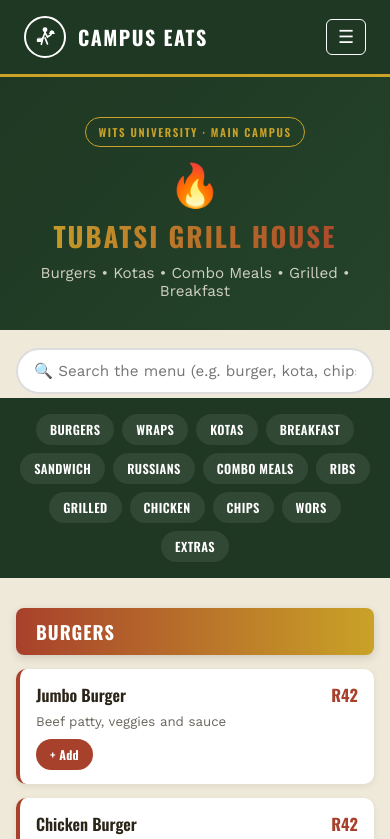
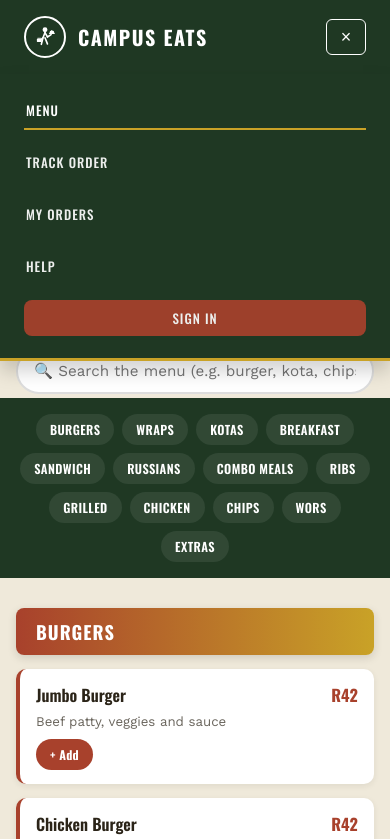
Before and after one commit to Thabiso203/CampusEatsWebsite, a plain HTML site: page campuseats-menu.html in a window 390 px wide. Both pictures are taken after a click on the button "Open navigation menu". Shown: the top 839 px of the page. Drawn offline with nearby package versions, Linux system fonts and the light colour scheme.

Commit message:
Make menu mobile navigation functional

```diff
--- a/campuseats-menu.html
+++ b/campuseats-menu.html
@@ -479,6 +479,22 @@
 
   @media (max-width: 640px) {
     .nav-links { display: none; }
+    .nav-links.open {
+      display: flex;
+      position: absolute;
+      top: 100%;
+      left: 0;
+      right: 0;
+      flex-direction: column;
+      align-items: stretch;
+      gap: 14px;
+      padding: 18px 24px 22px;
+      background: var(--hunter);
+      border-bottom: 3px solid var(--gold);
+      box-shadow: 0 10px 18px rgba(0, 0, 0, 0.18);
+    }
+    .nav-links.open .nav-label { width: 100%; padding: 8px 2px; }
+    .nav-links.open .btn-signin { text-align: center; }
     .nav-toggle { display: inline-flex; align-items: center; justify-content: center; }
     .cat-nav { top: 65px; }
   }
@@ -514,9 +530,9 @@
       <span class="wordmark">Campus Eats</span>
     </a>
 
-    <button class="nav-toggle" aria-label="Open menu">☰</button>
+    <button class="nav-toggle" type="button" aria-label="Open navigation menu" aria-controls="campusEatsNavLinks" aria-expanded="false">☰</button>
 
-    <nav class="nav-links">
+    <nav class="nav-links" id="campusEatsNavLinks">
       <a class="nav-label active" href="campuseats-menu.html" aria-current="page">Menu</a>
       <a class="nav-label" href="my-orders.html">Track Order</a>
       <a class="nav-label" href="my-orders.html">My Orders</a>
@@ -1035,5 +1051,41 @@
 })();
 </script>
 
+
+<script>
+(function campusEatsMobileNav() {
+  const toggle = document.querySelector('.nav-toggle');
+  const nav = document.getElementById('campusEatsNavLinks');
+  if (!toggle || !nav) return;
+
+  function setMenuOpen(open) {
+    nav.classList.toggle('open', open);
+    toggle.setAttribute('aria-expanded', String(open));
+    toggle.setAttribute('aria-label', open ? 'Close navigation menu' : 'Open navigation menu');
+    toggle.textContent = open ? '×' : '☰';
+  }
+
+  toggle.addEventListener('click', function () {
+    setMenuOpen(!nav.classList.contains('open'));
+  });
+
+  nav.addEventListener('click', function (event) {
+    if (event.target.closest('a')) setMenuOpen(false);
+  });
+
+  document.addEventListener('keydown', function (event) {
+    if (event.key === 'Escape') setMenuOpen(false);
+  });
+
+  document.addEventListener('click', function (event) {
+    if (!nav.contains(event.target) && !toggle.contains(event.target)) setMenuOpen(false);
+  });
+
+  window.addEventListener('resize', function () {
+    if (window.innerWidth > 640) setMenuOpen(false);
+  });
+})();
+</script>
+
 </body>
 </html>
```
